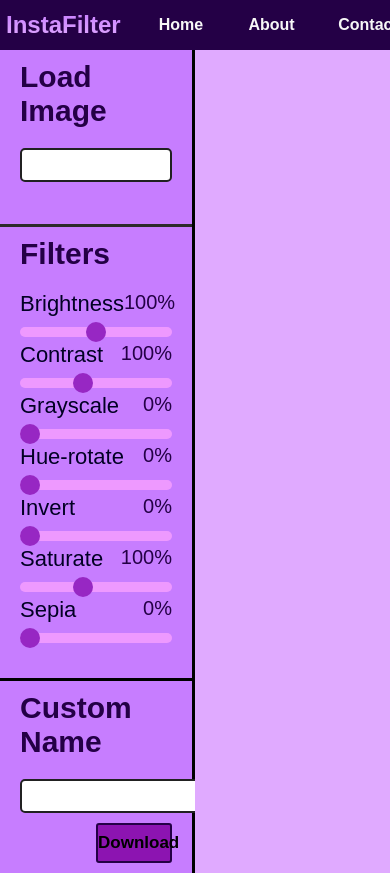
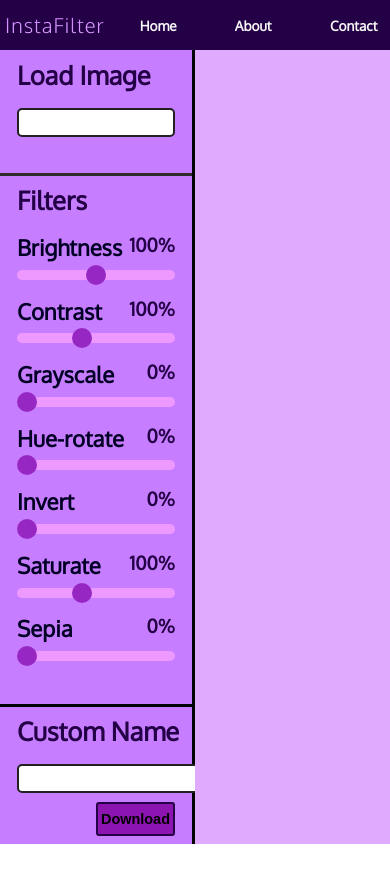
Before and after one commit to HamzaJabri99/instaFilter-repo, a Vue app: page / in a window 390 px wide. After the commit the page ends 844 px from the top, so only its background shows below. Built offline with nearby package versions, Linux system fonts and the light colour scheme.

Commit message:
adding more style & google font  and fixing responsiveness

```diff
--- a/src/App.vue
+++ b/src/App.vue
@@ -1,7 +1,7 @@
 <template>
   <div id="app" class="flexbox flexdir-col">
-   <Navbar></Navbar>
-   <MainContainer/>
+    <Navbar></Navbar>
+    <MainContainer />
     <!-- <div id="nav">
       <router-link to="/">Home</router-link> |
       <router-link to="/about">About</router-link>
@@ -10,22 +10,21 @@
   </div>
 </template>
 <script>
-import Navbar from './components/navbar/Navbar.vue';
-import MainContainer from './components/main/MainContainer.vue';
+import Navbar from "./components/navbar/Navbar.vue";
+import MainContainer from "./components/main/MainContainer.vue";
 export default {
-  name:'app',
-  components:{
-   Navbar,
-  MainContainer
-  }
-}
+  name: "app",
+  components: {
+    Navbar,
+    MainContainer,
+  },
+};
 </script>
 <style>
-@import './assets/css/flexbox-util.css';
-@import './assets/css/main.css';
+@import "./assets/css/flexbox-util.css";
+@import "./assets/css/main.css";
 
-#app
-{
+#app {
   height: 100%;
 }
 </style>
--- a/src/assets/css/main.css
+++ b/src/assets/css/main.css
@@ -1,3 +1,4 @@
+@import url("https://fonts.googleapis.com/css2?family=Oxygen:wght@300;400&display=swap");
 :root {
   /* Project colors*/
   --colblack: #020024;
@@ -22,8 +23,8 @@
 }
 html,
 body {
-  font-size: 20px;
+  font-size: 17px;
   height: 100vh;
   color: #f7f7f7;
-  font-family: sans-serif;
+  font-family: "Oxygen", sans-serif;
 }
--- a/src/components/control-panel/Save-Image/DownloadButton.vue
+++ b/src/components/control-panel/Save-Image/DownloadButton.vue
@@ -28,7 +28,7 @@ export default {};
   cursor: pointer;
 }
 .download-btn:active {
-  transform: translateY(-5px);
+  transform: translateY(-4px);
   cursor: pointer;
 }
 </style>
--- a/src/components/control-panel/filter-panel/FilterInput.vue
+++ b/src/components/control-panel/filter-panel/FilterInput.vue
@@ -1,7 +1,7 @@
 <template>
   <div class="filter-input">
     <div class="flex flexbox flexbox-space-between">
-      <label :for="filter.name"> {{ filter.name | capitalize}}</label>
+      <label :for="filter.name"> {{ filter.name | capitalize }}</label>
       <span> {{ filter.current }}%</span>
     </div>
 
@@ -23,13 +23,13 @@ import { mapActions } from "vuex";
 export default {
   props: ["filter", "index"],
   filters: {
-  capitalize: function (value) {
-    if (!value) return ''
+    capitalize: function(value) {
+      if (!value) return "";
 
-    value = value.toString()
-    return value.charAt(0).toUpperCase() + value.slice(1)
-  }
-},
+      value = value.toString();
+      return value.charAt(0).toUpperCase() + value.slice(1);
+    },
+  },
   methods: {
     ...mapActions(["setFilterValue_STORE"]),
     updateFilterValue(filter) {
@@ -49,8 +49,13 @@ export default {
 label {
   color: var(--colblack);
   display: block;
+  font-size: 130%;
+  margin-bottom: 0.1rem;
+  font-weight: 600;
+}
+span {
   font-size: 110%;
-  margin-bottom: 0.1rem;
+  font-weight: 600;
 }
 .filter-range {
   width: 100%;
@@ -66,8 +71,8 @@ label {
   background: #ffa5ff;
   outline: none;
   opacity: 0.7;
-  -webkit-transition: .2s;
-  transition: opacity .2s;
+  -webkit-transition: 0.2s;
+  transition: opacity 0.2s;
   border-radius: 5px;
 }
 
@@ -89,7 +94,7 @@ label {
   width: 20px;
   height: 20px;
   border-radius: 50%;
-  background: #04AA6D;
+  background: #04aa6d;
   cursor: pointer;
 }
 </style>
--- a/src/components/navbar/Navbar.vue
+++ b/src/components/navbar/Navbar.vue
@@ -1,50 +1,48 @@
 <template>
   <nav class="navbar-outer flexbox flex">
-    <navbar-brand title="InstaFilter" class="brand"/>
+    <navbar-brand title="InstaFilter" class="brand" />
     <navbar-item text="Home" class="nav-item"></navbar-item>
     <navbar-item text="About" class="nav-item"></navbar-item>
     <navbar-item text="Contact" class="nav-item"></navbar-item>
-
-
   </nav>
 </template>
 
 <script>
-import Navbar_Brand from './Navbar_Brand'
-import Navbar_NavItem from './Navbar_NavItem'
+import Navbar_Brand from "./Navbar_Brand";
+import Navbar_NavItem from "./Navbar_NavItem";
 export default {
-        components:{
-         'navbar-brand':Navbar_Brand,
-         'navbar-item':Navbar_NavItem
-        }
-    }
+  components: {
+    "navbar-brand": Navbar_Brand,
+    "navbar-item": Navbar_NavItem,
+  },
+};
 </script>
 
 <style scoped>
-.navbar-outer{
+.navbar-outer {
   min-height: 50px;
-    background-color:#240046;
+  background-color: #240046;
   font-weight: bold;
   width: 100%;
   display: flex;
   gap: 0px;
   overflow: hidden;
-
+  font-size: 120%;
 }
-@media screen and (max-width: 600px){
-    .navbar-outer{
+@media screen and (max-width: 600px) {
+  .navbar-outer {
     display: flex;
     gap: 18px;
   }
-.brand{
+  .brand {
     margin-left: 0.3rem;
     padding: 0;
     font-size: 0.8rem;
   }
-    .nav-item{
+  .nav-item {
     width: rem;
     font-size: 0.8rem;
-    overflow:hidden;
+    overflow: hidden;
     margin-left: 1rem;
     gap: 18px;
   }
--- a/src/components/navbar/Navbar_Brand.vue
+++ b/src/components/navbar/Navbar_Brand.vue
@@ -8,25 +8,25 @@
 
 <script>
 export default {
-        props:['title']
-        }
-
+  props: ["title"],
+};
 </script>
 
 <style scoped>
-.navbar-brand{
+.navbar-brand {
   padding-left: 1.5rem;
-
+  letter-spacing: 1px;
 }
-h2{
+h2 {
   font-weight: bold;
-  background: -webkit-linear-gradient(#c77dff,#e0aaff);
+  background: -webkit-linear-gradient(#c77dff, #e0aaff);
   -webkit-background-clip: text;
   -webkit-text-fill-color: transparent;
 }
-@media screen and (max-width:600px) {
-       .navbar-brand{
+@media screen and (max-width: 600px) {
+  .navbar-brand-text {
     font-weight: 100;
+    letter-spacing: 1px;
   }
 }
 </style>
```
Lines whose indentation alone changed are shown as unchanged.
